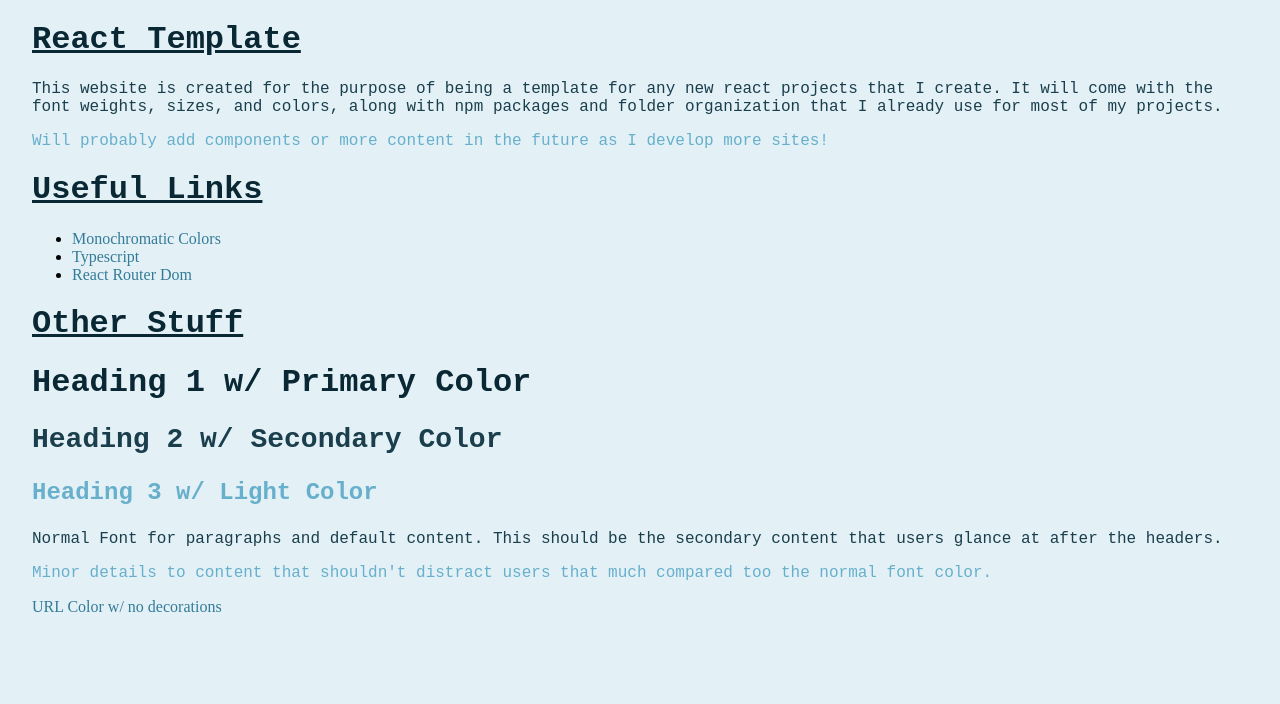
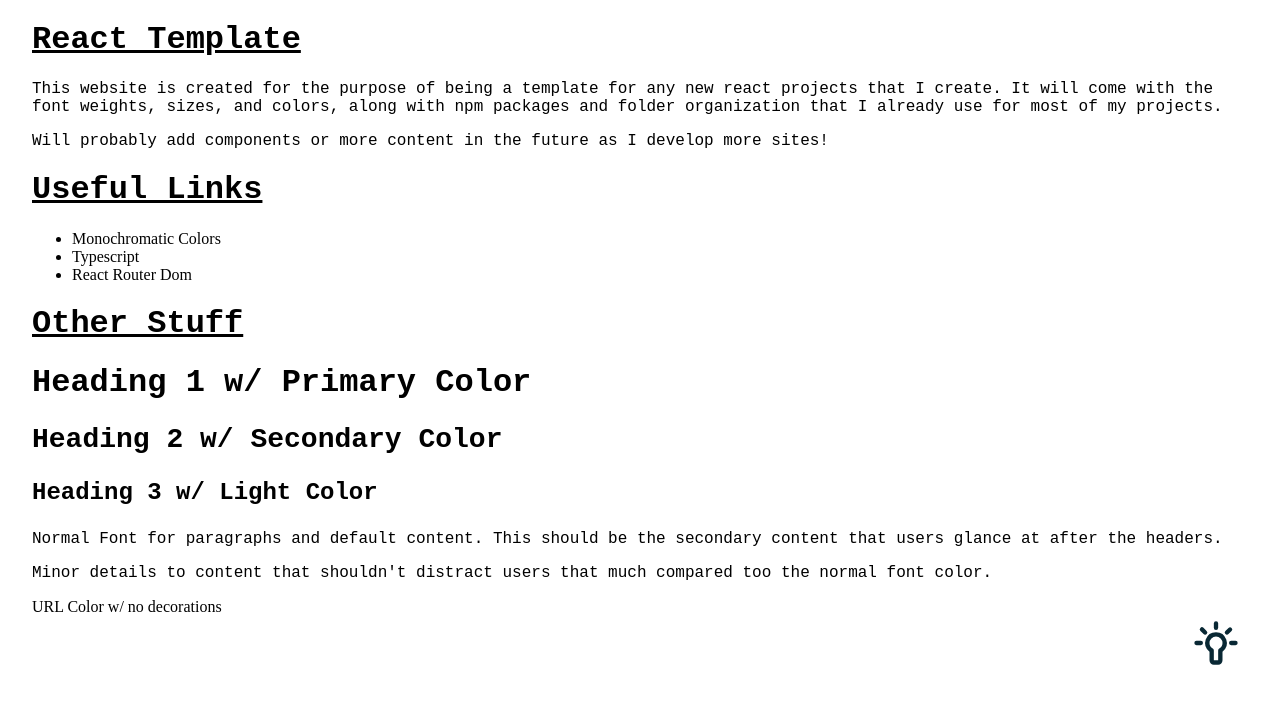
Before and after one commit to DanielOhn/react-template, a React (Create React App) app: page / in a window 1280 px wide. Shown: the top 704 px of the page. Built offline with nearby package versions, Linux system fonts and the light colour scheme.

Commit message:
Add Dark Mode using CSS.

```diff
--- a/src/components/App.js
+++ b/src/components/App.js
@@ -1,5 +1,7 @@
 import React from "react"
 import "../styles/App.css"
+
+import DarkMode from "../components/DarkMode"
 
 function App() {
   return (
@@ -69,6 +71,8 @@ function App() {
         <a className="link" href="/">
           URL Color w/ no decorations
         </a>
+
+        <DarkMode />
       </div>
     </div>
   )
--- /dev/null
+++ b/src/components/DarkMode.js
@@ -0,0 +1,37 @@
+import React, { useState, useEffect } from "react"
+
+import SunIcon from "../icons/SunIcon"
+
+function DarkMode() {
+  const [theme, setTheme] = useState()
+
+  function handleClick() {
+    theme === "light" ? setTheme("dark") : setTheme("light")
+    localStorage.setItem("theme", theme)
+    document.documentElement.setAttribute("data-user-color-scheme", theme)
+  }
+
+  useEffect(() => {
+    const getMode = localStorage.getItem("theme")
+
+    if (getMode === null) localStorage.setItem("theme", "light")
+    setTheme(getMode)
+    document.documentElement.setAttribute("data-user-color-scheme", getMode)
+  }, [])
+
+  return (
+    <div className="dark-mode">
+      {theme === "light" ? (
+        <SunIcon
+          onClick={handleClick}
+          color="#496D1D
+        "
+        />
+      ) : (
+        <SunIcon onClick={handleClick} color="#092834" />
+      )}
+    </div>
+  )
+}
+
+export default DarkMode
--- /dev/null
+++ b/src/icons/SunIcon.js
@@ -0,0 +1,32 @@
+import React from "react"
+
+const SunIcon = (props) => {
+  return (
+    <button className="icon" onClick={props.onClick}>
+      <svg
+        xmlns="http://www.w3.org/2000/svg"
+        viewBox="0 0 24 24"
+        fill={props.color}
+      >
+        <g data-name="Layer 2">
+          <g data-name="bulb">
+            <rect
+              width="24"
+              height="24"
+              transform="rotate(180 12 12)"
+              opacity="0"
+            />
+            <path d="M12 7a5 5 0 0 0-3 9v4a2 2 0 0 0 2 2h2a2 2 0 0 0 2-2v-4a5 5 0 0 0-3-9zm1.5 7.59a1 1 0 0 0-.5.87V20h-2v-4.54a1 1 0 0 0-.5-.87A3 3 0 0 1 9 12a3 3 0 0 1 6 0 3 3 0 0 1-1.5 2.59z" />
+            <path d="M12 6a1 1 0 0 0 1-1V3a1 1 0 0 0-2 0v2a1 1 0 0 0 1 1z" />
+            <path d="M21 11h-2a1 1 0 0 0 0 2h2a1 1 0 0 0 0-2z" />
+            <path d="M5 11H3a1 1 0 0 0 0 2h2a1 1 0 0 0 0-2z" />
+            <path d="M7.66 6.42L6.22 5a1 1 0 0 0-1.39 1.47l1.44 1.39a1 1 0 0 0 .73.28 1 1 0 0 0 .72-.31 1 1 0 0 0-.06-1.41z" />
+            <path d="M19.19 5.05a1 1 0 0 0-1.41 0l-1.44 1.37a1 1 0 0 0 0 1.41 1 1 0 0 0 .72.31 1 1 0 0 0 .69-.28l1.44-1.39a1 1 0 0 0 0-1.42z" />
+          </g>
+        </g>
+      </svg>
+    </button>
+  )
+}
+
+export default SunIcon
--- a/src/styles/App.css
+++ b/src/styles/App.css
@@ -44,20 +44,33 @@ h3 {
 
 /* Font Color Options */
 .primary {
-  color: #092834;
+  color: var(--primary);
 }
 
 .secondary {
-  color: #1a3e4c;
+  color: var(--secondary);
 }
 
 .light {
-  color: #67afcb;
+  color: var(--light);
 }
 
 /* URLs and Links */
 
 .link {
-  color: #347b98;
+  color: var(--link);
   text-decoration: none;
 }
+
+/* Icon Buttons */
+
+.icon {
+  border: none;
+  background-color: transparent;
+  width: 64px;
+}
+
+.dark-mode {
+  display: flex;
+  justify-content: right;
+}
--- a/src/styles/index.css
+++ b/src/styles/index.css
@@ -1,8 +1,58 @@
+:root {
+  --color-mode: "light";
+
+  --bg-lite: #e3f1f7;
+  --prim: #092834;
+  --second: #1a3e4c;
+  --lite: #67afcb;
+  --link-lite: #347b98;
+
+  --bg-dark: #213409;
+  --prim-dark: #eef8e3;
+  --second-dark: #b0dc7a;
+  --lite-dark: #496d1d;
+  --link-dark: #7fbd32;
+}
+
+@media (prefers-color-scheme: dark) {
+  /*
+  MESS WITH THIS ON WINDOWS
+  https://hankchizljaw.com/wrote/create-a-user-controlled-dark-or-light-mode/
+  */
+  :root {
+    --color-mode: "dark";
+  }
+
+  :root:not([data-user-color-scheme]) {
+    --bg: var(--bg-dark);
+    --primary: var(--prim-dark);
+    --secondary: var(--second-dark);
+    --light: var(--lite-dark);
+    --link: var(--link-dark);
+  }
+}
+
+[data-user-color-scheme="light"] {
+  --bg: var(--bg-lite);
+  --primary: var(--prim);
+  --secondary: var(--second);
+  --light: var(--lite);
+  --link: var(--link-lite);
+}
+
+[data-user-color-scheme="dark"] {
+  --bg: var(--bg-dark);
+  --primary: var(--prim-dark);
+  --secondary: var(--second-dark);
+  --light: var(--lite-dark);
+  --link: var(--link-dark);
+}
+
 body {
   margin: 0;
   -webkit-font-smoothing: antialiased;
   -moz-osx-font-smoothing: grayscale;
-  background-color: #e3f1f7;
+  background-color: var(--bg);
 }
 
 code {
```
